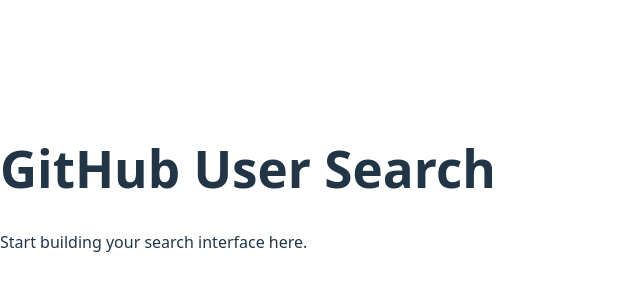
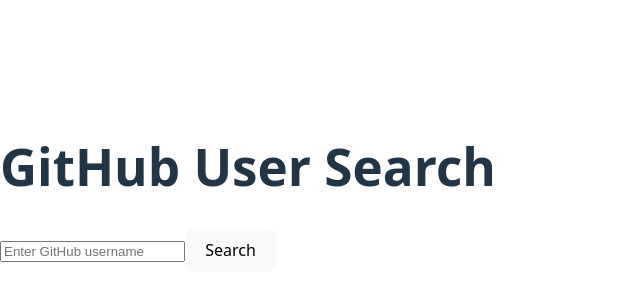
Before and after one commit to DeekanNyah/alx-fe-reactjs, a React (Vite) app in the folder github-user-search/: page / in a window 1280 px wide. Shown: the part 212-512 px from the top of the page, without its empty margins (0-640 px from the left). Built offline with nearby package versions, Linux system fonts and the light colour scheme.

Commit message:
Add search feature and GitHub API integration

```diff
--- a/github-user-search/src/App.jsx
+++ b/github-user-search/src/App.jsx
@@ -1,10 +1,12 @@
+// src/App.jsx
 import React from 'react';
+import Search from './components/Search';
 
 function App() {
   return (
     <div>
       <h1>GitHub User Search</h1>
-      <p>Start building your search interface here.</p>
+      <Search />
     </div>
   );
 }
--- /dev/null
+++ b/github-user-search/src/components/Search.jsx
@@ -0,0 +1,54 @@
+// src/components/Search.jsx
+import React, { useState } from 'react';
+import { fetchUserData } from '../services/githubService';
+
+const Search = () => {
+  const [username, setUsername] = useState('');
+  const [userData, setUserData] = useState(null);
+  const [loading, setLoading] = useState(false);
+  const [error, setError] = useState('');
+
+  const handleSubmit = async (e) => {
+    e.preventDefault();
+    setLoading(true);
+    setError('');
+    setUserData(null);
+
+    try {
+      const data = await fetchUserData(username);
+      setUserData(data);
+    } catch (err) {
+      setError('Looks like we cant find the user');
+    } finally {
+      setLoading(false);
+    }
+  };
+
+  return (
+    <div>
+      <form onSubmit={handleSubmit}>
+        <input
+          type="text"
+          placeholder="Enter GitHub username"
+          value={username}
+          onChange={(e) => setUsername(e.target.value)}
+        />
+        <button type="submit">Search</button>
+      </form>
+
+      {loading && <p>Loading...</p>}
+      {error && <p>{error}</p>}
+      {userData && (
+        <div>
+          <img src={userData.avatar_url} alt={userData.login} width="100" />
+          <p>{userData.name || userData.login}</p>
+          <a href={userData.html_url} target="_blank" rel="noopener noreferrer">
+            View GitHub Profile
+          </a>
+        </div>
+      )}
+    </div>
+  );
+};
+
+export default Search;
--- /dev/null
+++ b/github-user-search/src/services/githubService.js
@@ -0,0 +1,11 @@
+// src/services/githubService.js
+import axios from 'axios';
+
+export const fetchUserData = async (username) => {
+  try {
+    const response = await axios.get(`https://api.github.com/users/${username}`);
+    return response.data;
+  } catch (error) {
+    throw error;
+  }
+};
```
